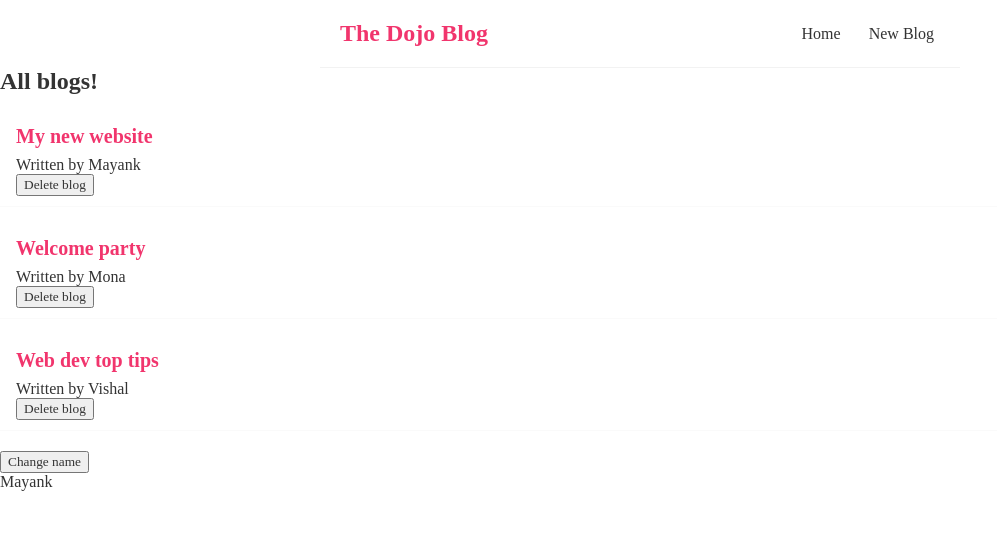
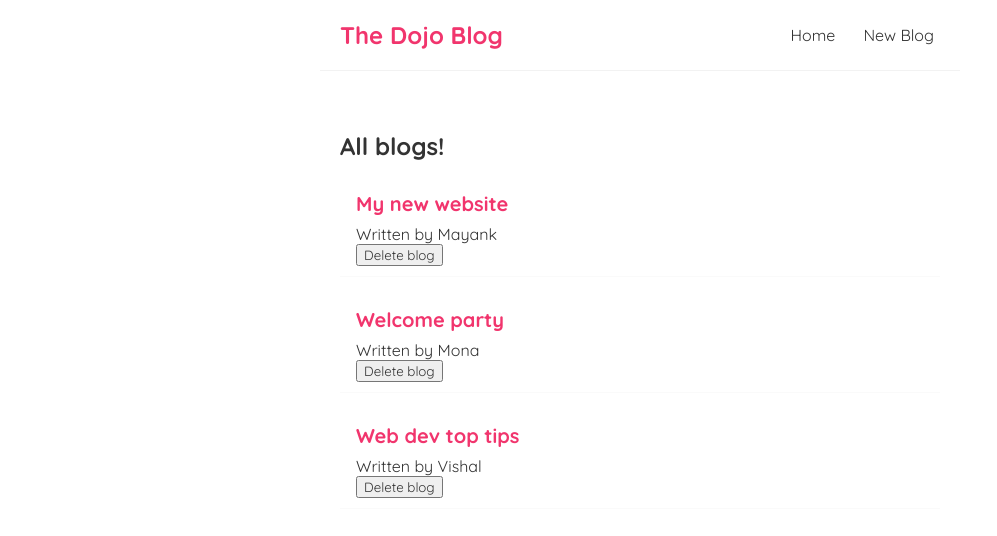
Before and after one commit to ninja-mayank/dojo-blog, a React (Create React App) app: page / in a window 1280 px wide. Shown: the top 536 px of the page, without its empty margins (0-997 px from the left). Built offline with nearby package versions, Linux system fonts and the light colour scheme.

Commit message:
json server

```diff
--- a/src/App.js
+++ b/src/App.js
@@ -1,5 +1,6 @@
-import Navbar from "./navbar";
-import Home from "./Home";
+import Navbar from './navbar';
+import Home from './Home';
+
 function App() {
   return (
     <div className="App">
--- a/src/Home.js
+++ b/src/Home.js
@@ -8,9 +8,6 @@
         {title: 'Welcome party', body: 'lorem ipsum ...', author: 'Mona', id: 2},
         {title: 'Web dev top tips', body: 'lorem ipsum ...', author: 'Vishal', id: 3},
     ]);
-
-    const[name,setName] = useState('Mayank');
-
     const handleDelete = (id) => {
         const newBlogs = blogs.filter(blog => blog.id !== id);
         setBlogs(newBlogs);
@@ -18,13 +15,11 @@
 
     useEffect(() => {
         console.log('use effect ran');
-    },[name])
+    })
 
     return (
         <div className="home">
             <BlogList blogs = {blogs} title = "All blogs!" handleDelete = {handleDelete} />
-            <button onClick={() => setName('lol')}>Change name</button>
-            <p>{name}</p>
         </div>
     );
 }
--- a/src/index.css
+++ b/src/index.css
@@ -1,5 +1,6 @@
-@import url('https://fonts.googleapis.com/css2?family=Poppins:wght@400;700&display=swap');
+@import url('https://fonts.googleapis.com/css2?family=Quicksand:wght@300;400;500;600;700&display=swap');
 
+/* base styles */
 * {
   margin: 0;
   font-family: "Quicksand";
@@ -24,21 +25,23 @@
   text-decoration: none;
   padding: 6px;
 }
-  .navbar a:hover{
+.navbar a:hover {
   color: #f1356d;
 }
-  •content {
+.content {
   max-width: 600px;
   margin: 40px auto;
   padding: 20px;
 }
-  .blog-preview{
+
+/* blog previews / list */
+.blog-preview {
   padding: 10px 16px;
   margin: 20px 0;
   border-bottom: 1px solid #fafafa;
 }
 .blog-preview:hover {
-  box-shadow: 1px 3px 5px Orgba(0,0,0,0.1) ;
+  box-shadow: 1px 3px 5px rgba(0,0,0,0.1);
 }
 .blog-preview h2 {
   font-size: 20px;
```
Also changed, not shown: data/db.json (added, +16 -0 lines). Lines whose indentation alone changed are shown as unchanged.
